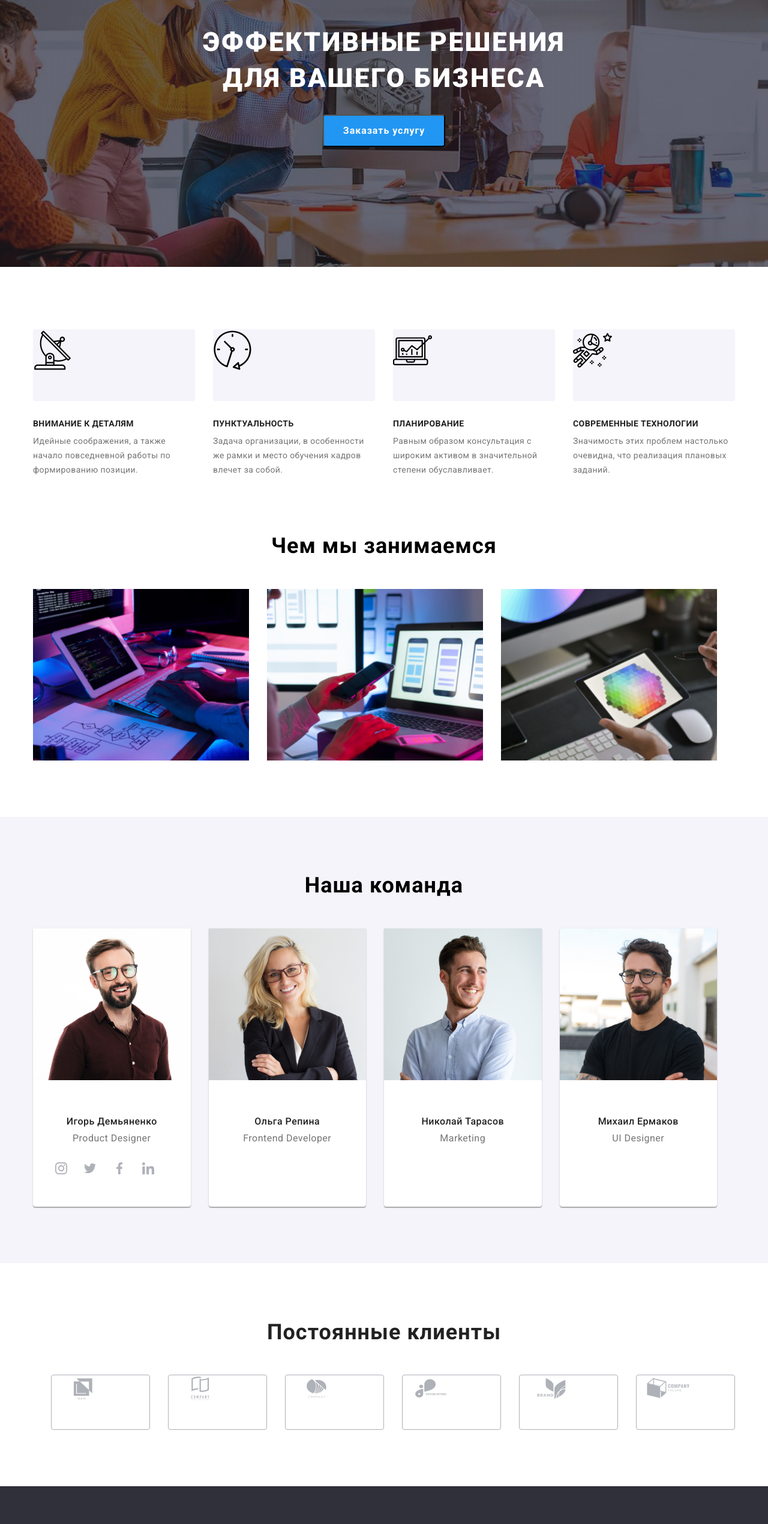
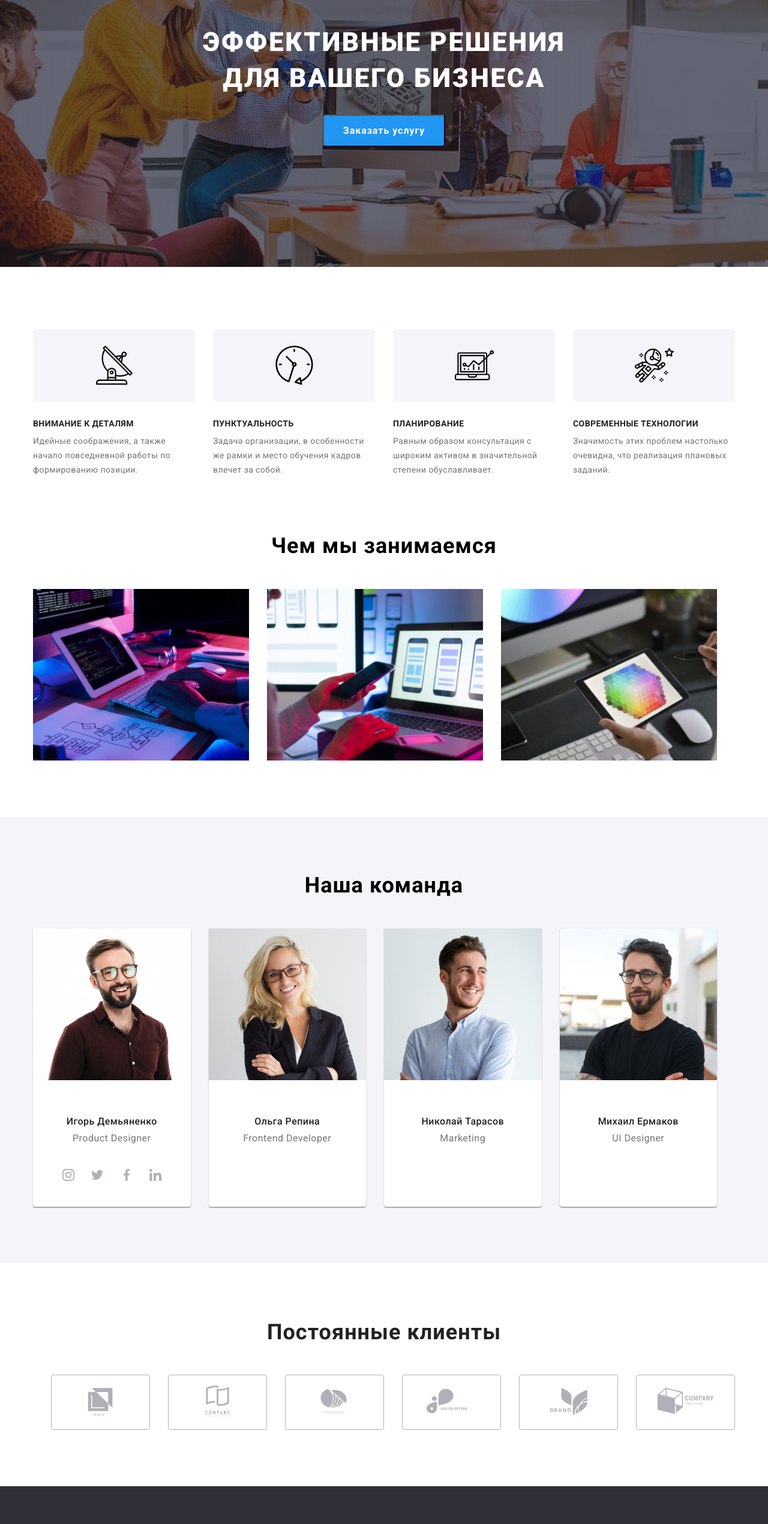
Before and after one commit to Perlei-O/goit-markup-hw-04, a plain HTML site: page index.html in a window 1280 px wide. Shown: the part 240-2781 px from the top of the page at 60% size. Drawn offline with nearby package versions, Linux system fonts and the light colour scheme.

Commit message:
Добавляет центрирование иконок

```diff
--- a/css/styles.css
+++ b/css/styles.css
@@ -331,12 +331,20 @@ img {
 }
 
 .social-logo {
+  align-items: center;
+  justify-content: center;
+  display: flex;
   width: 44px;
   height: 44px;
 }
 
 .socail-svg {
   fill: #afb1b8;
+}
+
+.social-logo:hover {
+  border-radius: 50%;
+  background-color: var(--accent-color);
 }
 
 .socail-svg:hover {
@@ -366,6 +374,9 @@ img {
 }
 
 .clients-logo {
+  display: flex;
+  align-items: center;
+  justify-content: center;
   border: 1px solid #afb1b8;
   box-sizing: border-box;
   border-radius: 4px;
@@ -383,6 +394,12 @@ img {
 
 .clients-logo:focus {
   border: 1px solid #2196f3;
+}
+
+.icon-border {
+  display: flex;
+  align-items: center;
+  justify-content: center;
 }
 
 .icon-logo {
```
